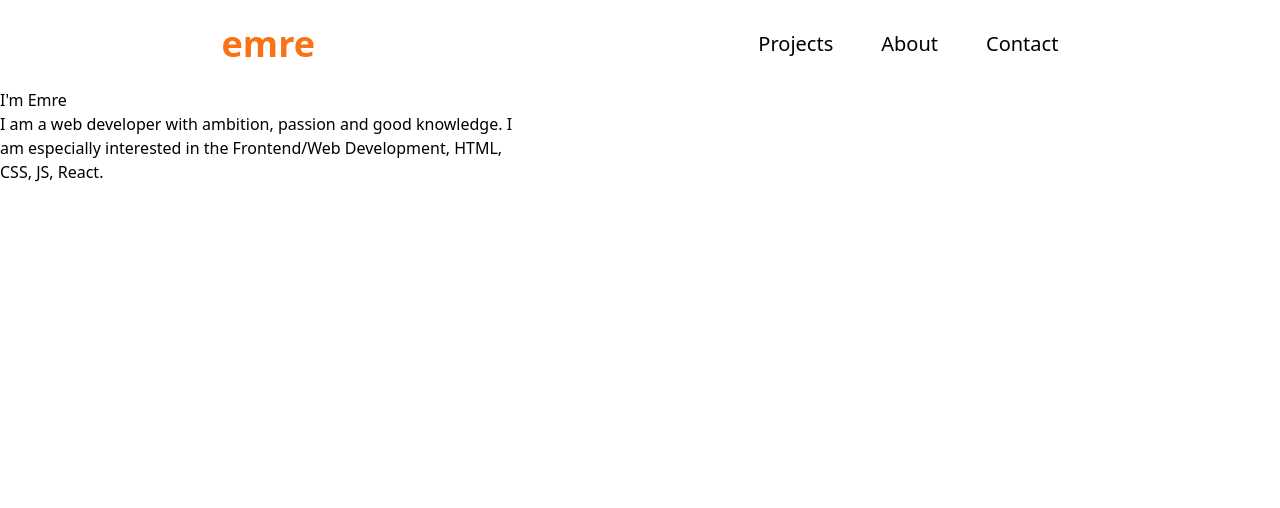
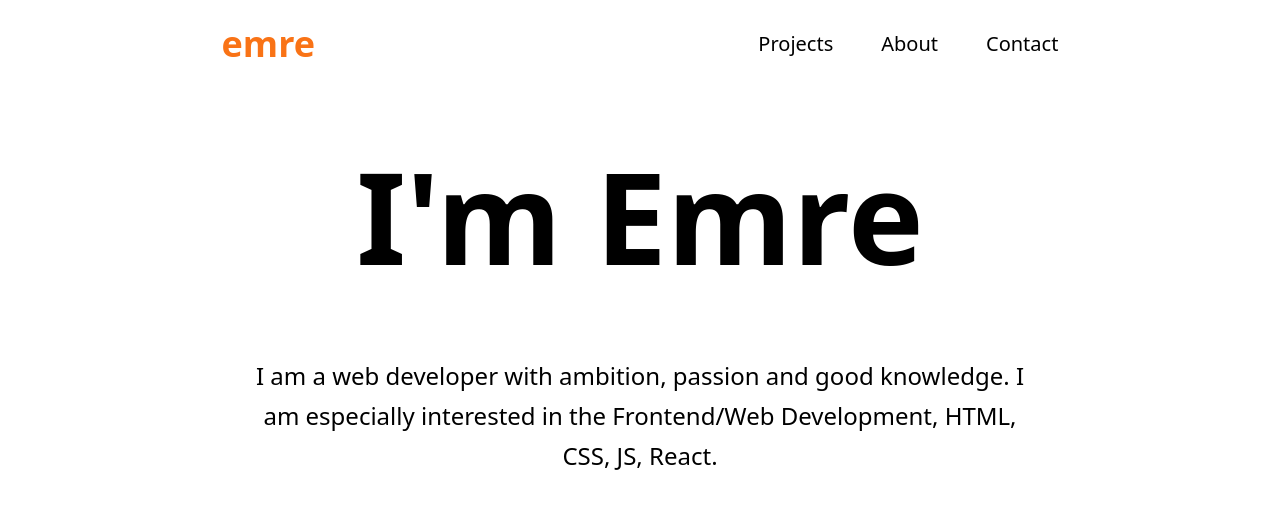
Before and after one commit to NomanSipai/noman-sipai, a React (Vite) app: page / in a window 1280 px wide. Shown: the top 508 px of the page. Built offline with nearby package versions, Linux system fonts and the light colour scheme.

Commit message:
styling the home page

```diff
--- a/src/components/Home.jsx
+++ b/src/components/Home.jsx
@@ -1,11 +1,15 @@
 const Home = () => {
   return (
-    <div>
-      <div>I'm Emre</div>
-      <div>
-        <p>I am a web developer with ambition, passion and good knowledge. I</p>
-        <p>am especially interested in the Frontend/Web Development, HTML,</p>
-        <p>CSS, JS, React.</p>
+    <div className="flex flex-col items-center justify-center mt-16">
+      <div className=" text-9xl font-bold mb-20 font-sans">I'm Emre</div>
+      <div className="text-2xl text-center">
+        <p className="mb-2">
+          I am a web developer with ambition, passion and good knowledge. I
+        </p>
+        <p className="mb-2">
+          am especially interested in the Frontend/Web Development, HTML,
+        </p>
+        <p className="mb-2">CSS, JS, React.</p>
       </div>
     </div>
   );
```
